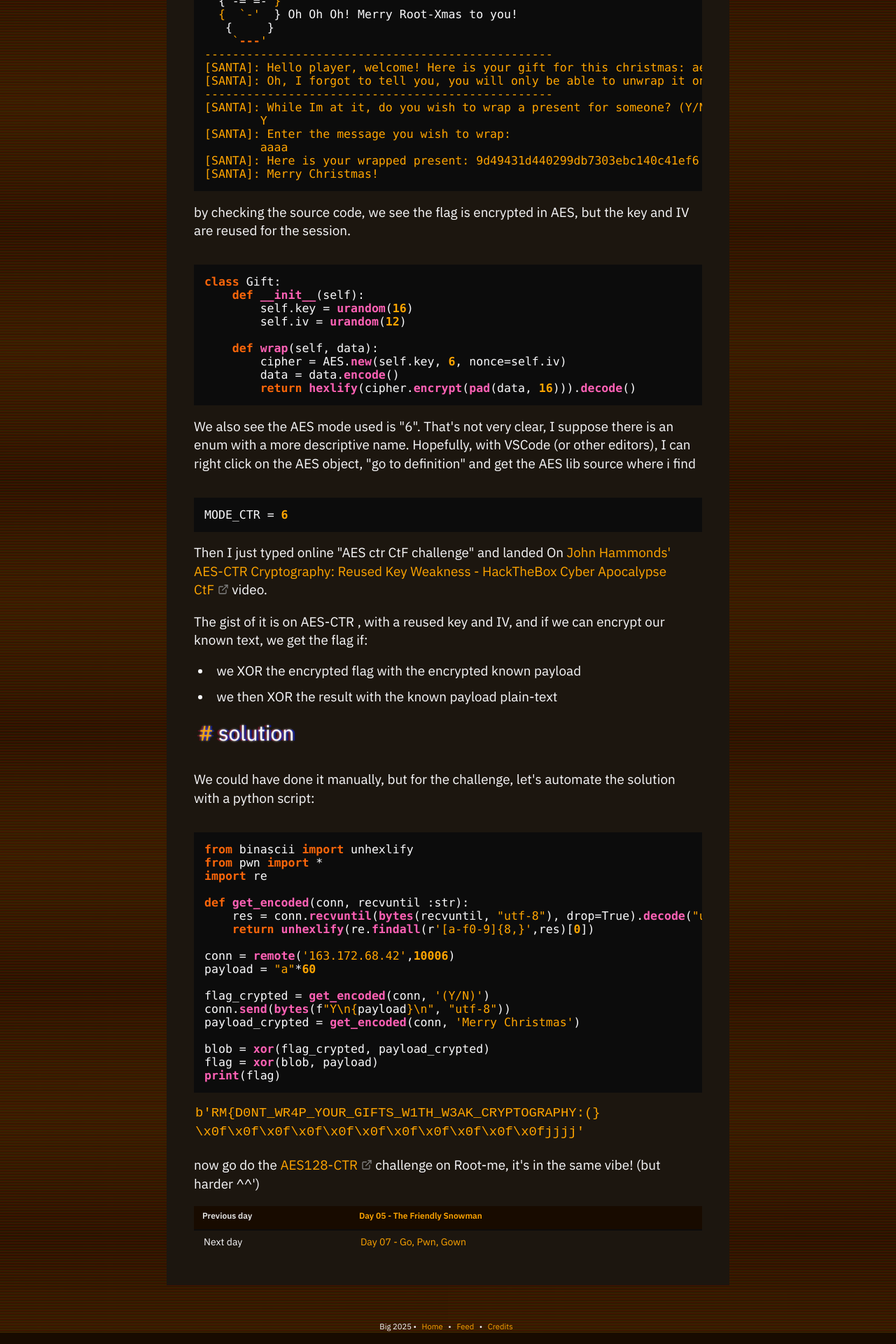
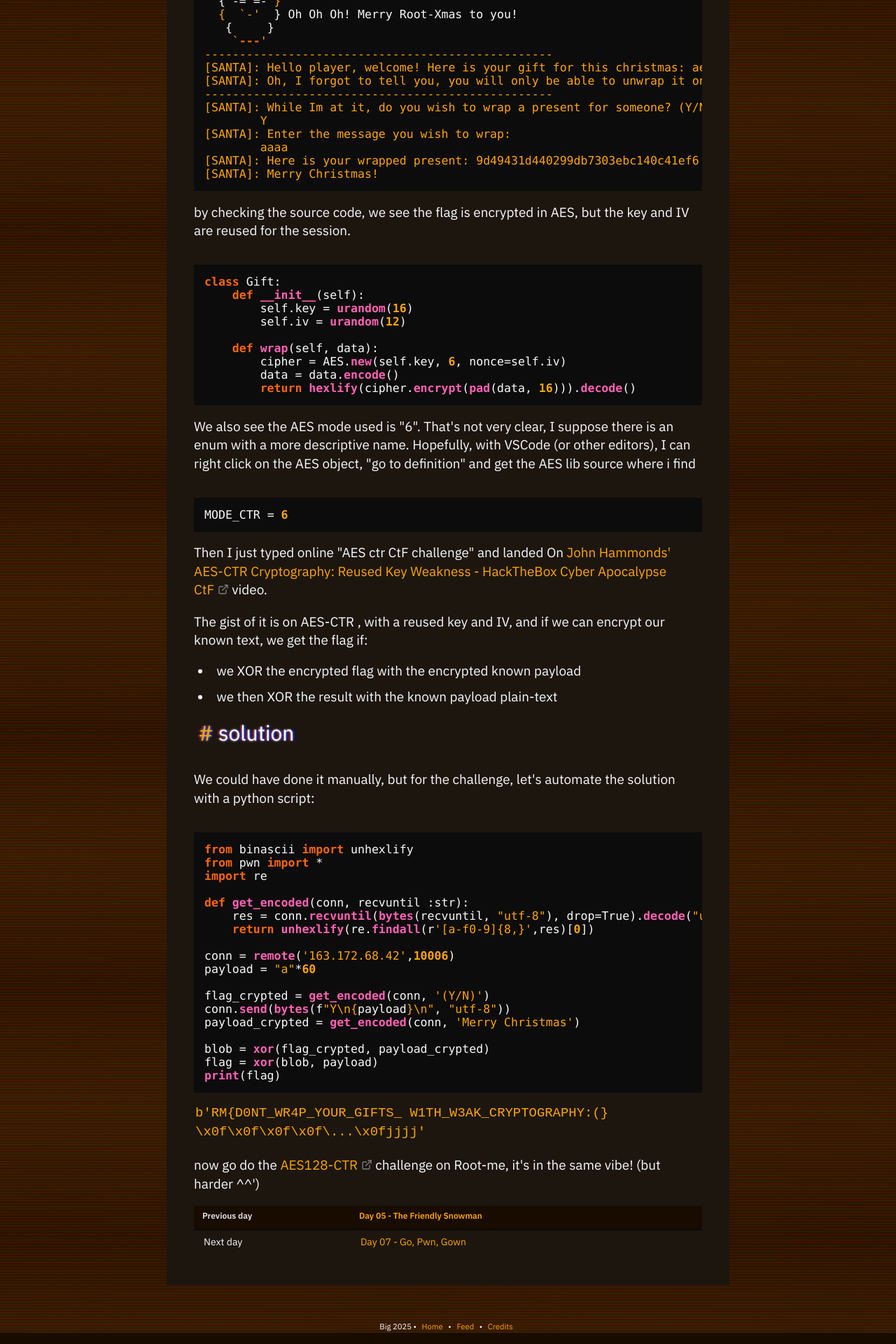
Before and after one commit to LucasParsy/monsite, a Jekyll site: the page built from _notes/Public/Advent 2024 Root-Me/Day 06 - Unwrap The Gift.md, in a window 1280 px wide. Shown: the part 739-2659 px from the top of the page at 70% size. Built offline with Jekyll 4.4.1, drawn with Linux system fonts in a browser that asks for light colours; nearby versions of some CDN libraries; library files that are not in the unit come from our copies.

Commit message:
multiple fixes: the disign is theorically finished!
fix page starting zoomed in on mobile phone.

resized icon for discord integrations to be smaller. (maybe tweak again)

fix matrix animation reloading when scrolling on firefox mobile

commented line in js for dark mode switcher, a unused and creating a console error.

added margin-top for articles list

fix 1 article taking tto much size on mobile because too long string without spaces.

````diff
--- a/_includes/Homepage.html
+++ b/_includes/Homepage.html
@@ -21,7 +21,7 @@
                 <div class="grid-about-divider"></div>
 
                 <div>
-                    <p>• Pentester - Programmer</p>
+                    <p id="test">• Pentester - Programmer</p>
                     <p>• OSCP, CRTP,9000+ Root-me pts</p>
                     <p>• Godot/Unity3D tinkerer </p>
                     <p>• Powerpoint enthusiast </p>
--- a/_layouts/Post.html
+++ b/_layouts/Post.html
@@ -30,10 +30,10 @@
 <html lang="en">
 
 <head>
-    <meta content="width=device-width, initial-scale=1" name="viewport" />
+    <meta name="viewport" content="width=device-width" height="device-height" initial-scale="1" , maximum-scale="1" />
     <meta content="tuxlu.fr" property="og:site_name" />
     <meta content="tuxlu" property="article:author">
-    <meta property="og:image" content="/assets/img/favicon.png">
+    <meta property="og:image" content="/assets/img/favicon_integration.png">
     <link rel="preconnect" href="https://fonts.googleapis.com">
     <link rel="preconnect" href="https://fonts.gstatic.com" crossorigin>
     <link href="https://fonts.googleapis.com/css2?family=IBM+Plex+Sans:wght@400;600&display=swap"
--- a/_notes/Public/Advent 2024 Root-Me/Day 06 - Unwrap The Gift.md
+++ b/_notes/Public/Advent 2024 Root-Me/Day 06 - Unwrap The Gift.md
@@ -87,7 +87,7 @@
 print(flag)
 ```
 
-`b'RM{D0NT_WR4P_YOUR_GIFTS_W1TH_W3AK_CRYPTOGRAPHY:(} \x0f\x0f\x0f\x0f\x0f\x0f\x0f\x0f\x0f\x0f\x0fjjjj'`
+`b'RM{D0NT_WR4P_YOUR_GIFTS_ W1TH_W3AK_CRYPTOGRAPHY:(} \x0f\x0f\x0f\x0f\...\x0fjjjj'`
 
 
 now go do the [AES128-CTR](https://www.root-me.org/fr/Challenges/Cryptanalyse/AES128-CTR) challenge on Root-me, it's in the same vibe! (but harder ^^')
--- a/assets/css/style.css
+++ b/assets/css/style.css
@@ -333,6 +333,7 @@
     background-color: var(--color-bg-main);
     display: block;
     padding: 1rem;
+    margin-top: 0.5rem;
     border-bottom: 1px solid var(--color-border-light);
 }
 
--- a/assets/js/matrix-homepage.js
+++ b/assets/js/matrix-homepage.js
@@ -14,8 +14,9 @@
 function resize() {
   canvas.height = document.documentElement.scrollHeight;
   canvas.width = canvas.offsetWidth;
-  ncolumns = canvas.width / fontSize;
-  if (columns != ncolumns) {
+  ncolumns = Math.ceil(canvas.width / fontSize);
+  //firefox mobile specific tweak
+  if (Math.abs(columns - ncolumns) > 1) {
     columns = ncolumns;
     for (var i = 0; i < columns; i++) {
       drops[i] = 1;
--- a/assets/js/modeswitcher.js
+++ b/assets/js/modeswitcher.js
@@ -15,8 +15,9 @@
 
 
 function changeIconImgSrc(src) {
-	document.getElementById("theme-toggle-img").src = src;
-	document.getElementById("theme-toggle-img--mobile").src = src;
+	//TODO: unused for now, to put again if doing clear mode. (which is already partially the case...)
+	//document.getElementById("theme-toggle-img").src = src;
+	//document.getElementById("theme-toggle-img--mobile").src = src;
 }
 
 if (systemInitiatedDark.matches) {
````
Also changed, not shown: assets/img/favicon_integration.png (added).
